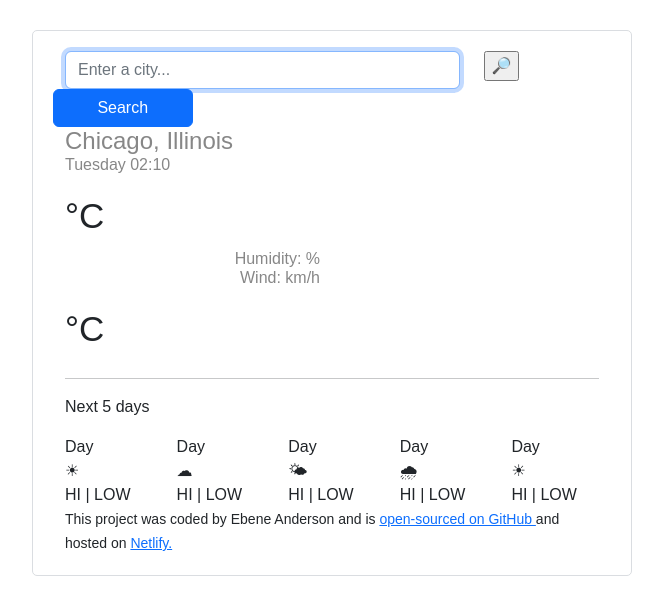
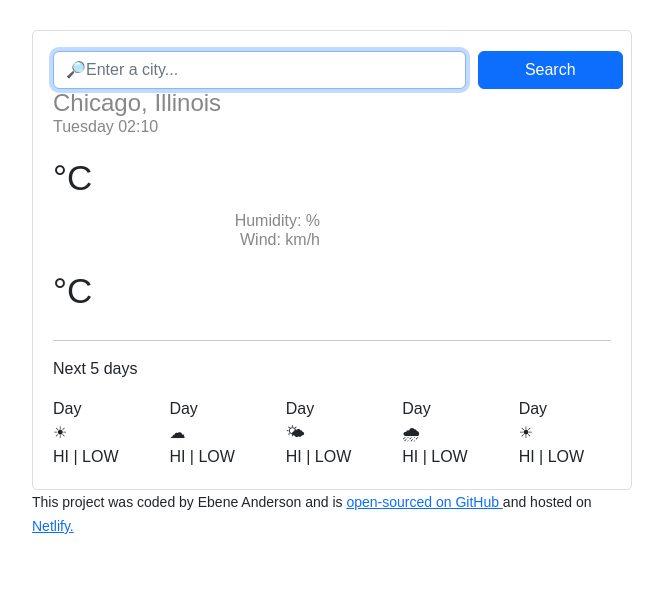
Before and after one commit to ebeneA/weather-app, a plain HTML site: page index.html in a window 1280 px wide. Shown: the whole page, without its empty margins (308-971 px from the left). Drawn offline with nearby package versions, Linux system fonts and the light colour scheme.

Commit message:
Reordered place of footer and applied styling to it.

```diff
--- a/index.html
+++ b/index.html
@@ -20,7 +20,7 @@
   </head>
   <body>
     <div id="root">
-    <div class="weather-app">
+    <div class="weather-app-wrapper">
     <div class="container">
      <div class="Weather">
       <form id="search-form">
@@ -29,19 +29,13 @@
           <input
             type="search"
             id="user-search"
-            placeholder="Enter a city..."
+            placeholder="🔎Enter a city..."
             class="form-control search-input"
             autofocus="on"
             autocomplete="off"
             size="50"
           />
         </div>
-          <div class="col-3">
-              <input
-              type="submit"
-              value="🔎"
-              />
-          </div>
           <div class="col-3 p-0">
             <input type="submit" class="btn btn-primary w-100" value="Search">
           </div>
@@ -118,13 +112,13 @@
           HI | LOW
         </div>
       </div>
-      <small>
+      </div>
+    </div>
+    </div>
+     <small>
         This project was coded by Ebene Anderson and is
         <a href="https://github.com/ebeneA/weather-app" target="_blank">open-sourced on GitHub </a> and hosted on <a href="https://unrivaled-basbousa-7006e3.netlify.app/" target="_blank">Netlify.</a>
       </small>
-      </div>
-    </div>
-    </div>
     </div>
     <script src = "src/script.js"></script>
     </script>
--- a/src/style.css
+++ b/src/style.css
@@ -26,9 +26,12 @@ li {
   line-height: 19px;
 }
 
-.weather-app {
+.weather-app-wrapper {
   max-width: 600px;
   margin: 30px auto;
+}
+
+.container {
   padding: 20px;
   border: 1px solid #dadde1;
   border-radius: 5px;
```
